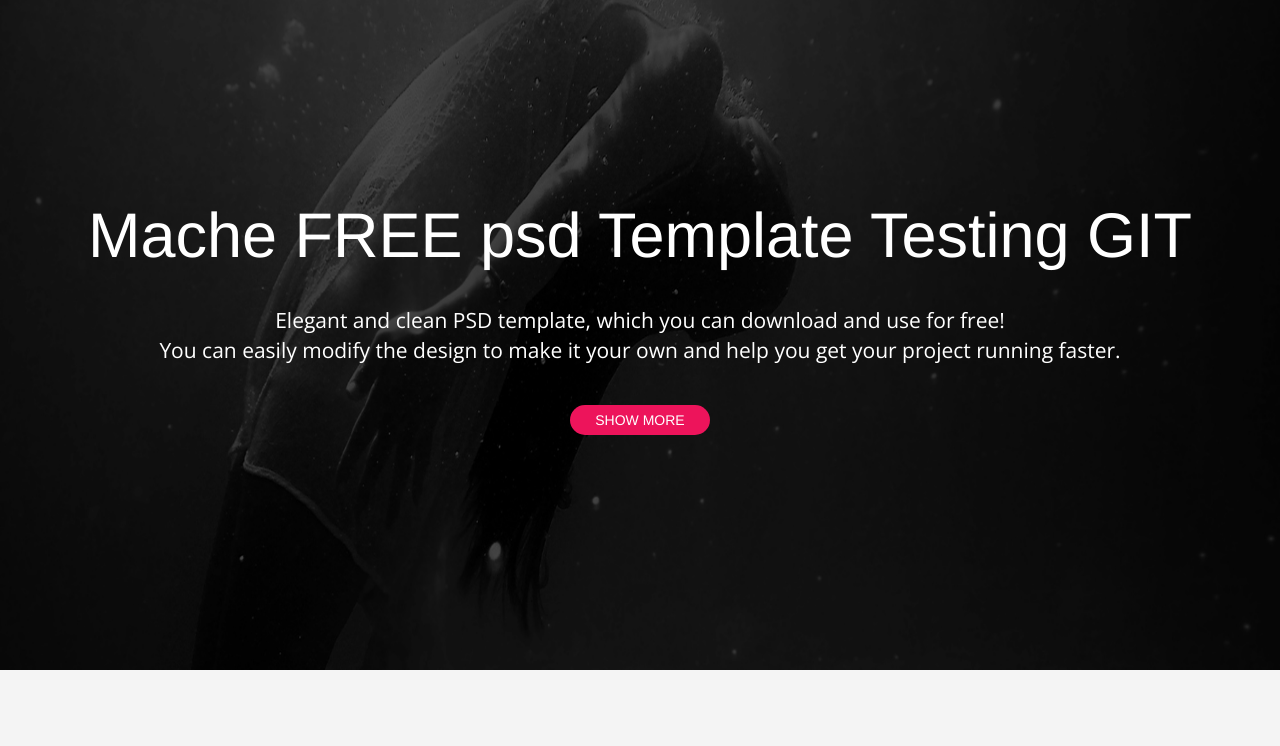
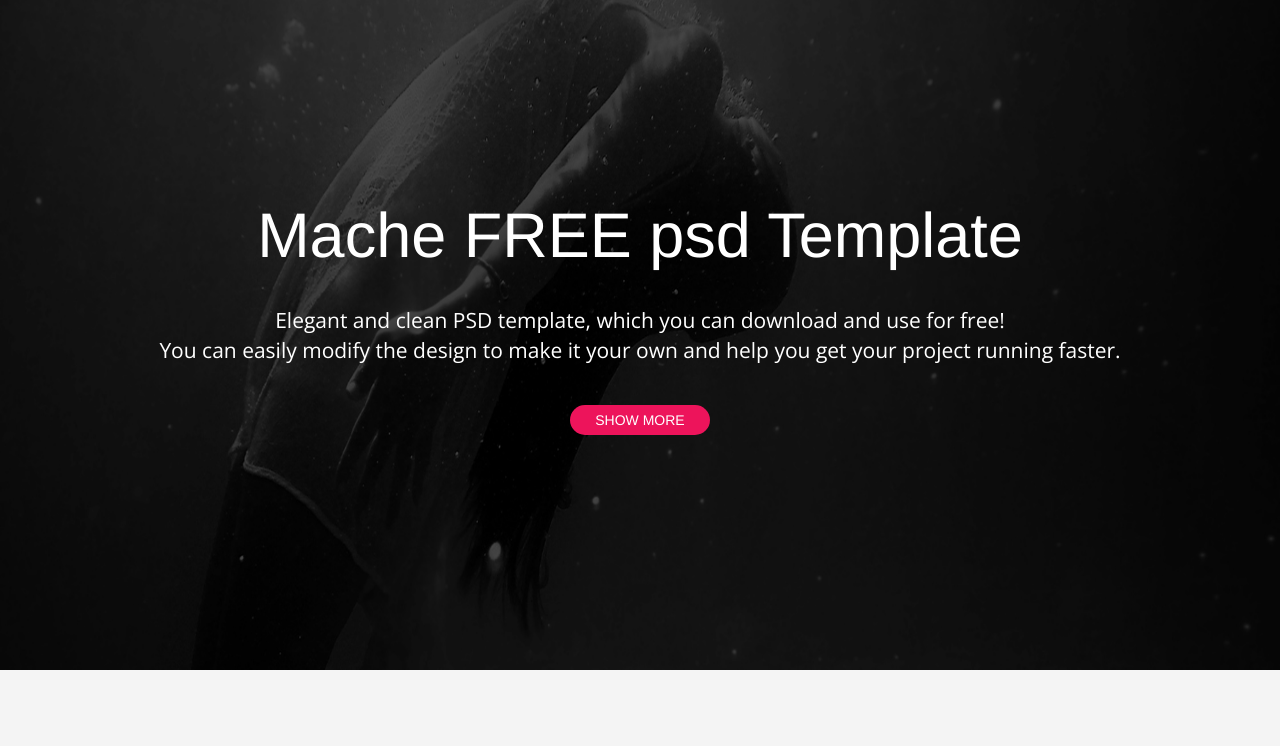
Before and after one commit to palash-kumar/Mache, a plain HTML site: page index.html in a window 1280 px wide. Shown: the part 54-800 px from the top of the page. Drawn offline with nearby package versions, Linux system fonts and the light colour scheme.

Commit message:
Original

```diff
--- a/index.html
+++ b/index.html
@@ -77,7 +77,7 @@
         <div class="jumbotron">
             <div class="container">
                 <div class="row">
-                    <h1>Mache FREE psd Template Testing GIT</h1>
+                    <h1>Mache FREE psd Template</h1>
                 </div>
                 <div class="row">
                     <p>Elegant and clean PSD template, which you can download and use for free!<br>
```
